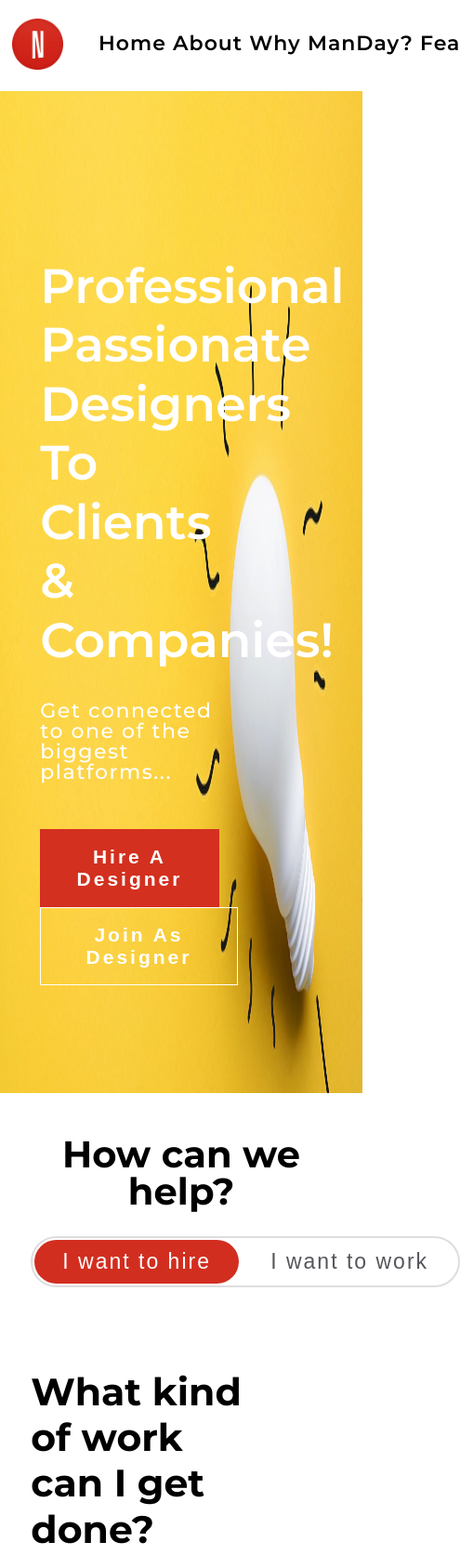
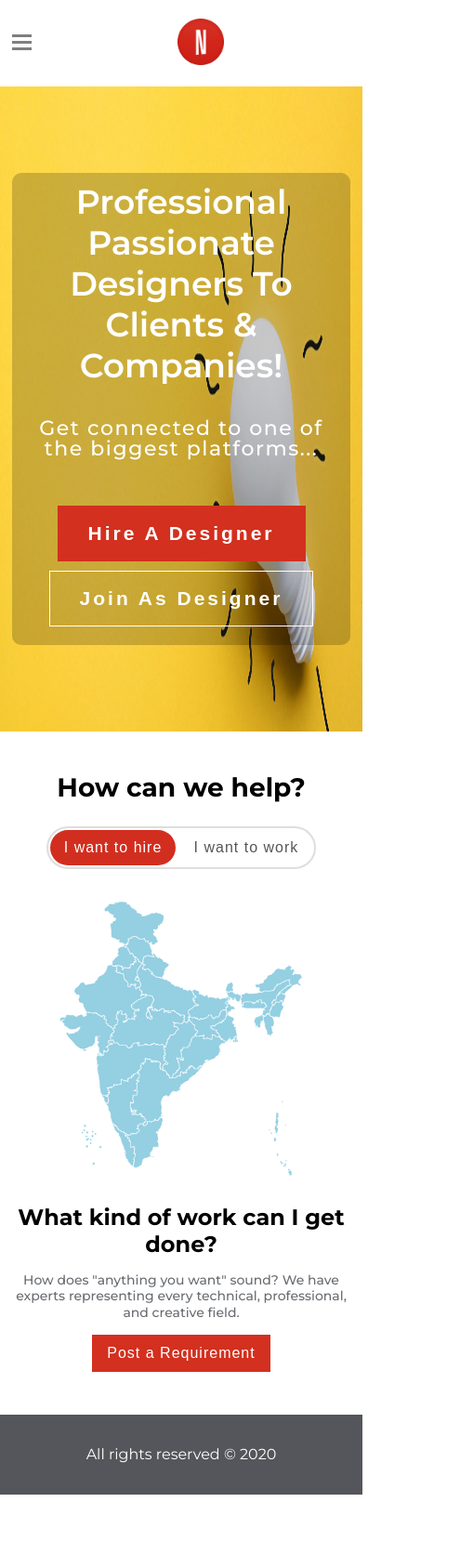
Before and after one commit to arksohail/Web2Net, a plain HTML site: page index.html in a window 390 px wide. Shown: the top 1673 px of the page at 93% size, 495 px wide, since content can reach past the window. After the commit the page ends 1608 px from the top, so only its background shows below. Drawn offline with Linux system fonts and the light colour scheme.

Commit message:
CSS: Added Media Queries Stylings for Large, Medium, and Small Devices

```diff
--- a/assets/css/style.css
+++ b/assets/css/style.css
@@ -392,3 +392,124 @@ footer p {
 	background: #55565b;
 	color: #fff;
 }
+
+/* 6 Media Queries Stylings
+	 ========================================================================== */
+
+/* Large devices (laptops/desktops, 1024px and down)  */
+
+@media only screen and (max-width: 1024px) {
+	.hamburger {
+		display: block;
+	}
+	nav {
+		margin-left: 0;
+		min-width: 320px;
+		position: absolute;
+		left: -320px;
+		top: 90px;
+		min-height: calc(100vh - 90px);
+		height: 100%;
+		background: #fff;
+	}
+	.nav-open {
+		left: 0;
+	}
+	.main-navigation {
+		display: block;
+	}
+	.main-navigation li {
+		padding: 15px 30px;
+	}
+	.banner .wrapper {
+		padding: 186px 0 93px;
+	}
+	.banner .content {
+		width: 100%;
+		padding: 10px;
+		border-radius: 10px;
+		text-align: center;
+		background: rgba(0, 0, 0, 0.2);
+	}
+	.banner h2 {
+		font-size: 36px;
+	}
+	.banner p {
+		font-size: 22px;
+	}
+	.cta-holder button {
+		margin: 10px 0;
+	}
+	.cta-holder .cta-red {
+		margin: 0;
+	}
+	.left-content, .right-content {
+		flex: 0 1 50%;
+		margin: 0;
+	}
+	footer {
+		padding: 0;
+	}
+}
+
+/* Medium devices (portrait tablets, 768px and down) */
+
+@media only screen and (max-width: 768px) {
+	.work .wrapper {
+		padding: 46px 0;
+	}
+	.work h2 {
+		font-size: 28px;
+	}
+	.work h3 {
+		font-size: 24px;
+	}
+	.work p {
+		margin-top: 15px;
+		font-size: 14px;
+	}
+	.tablinks, .left-content button {
+		padding: 10px 15px;
+		font-size: 16px;
+		letter-spacing: 1px;
+	}
+	.tabcontent {
+		flex-direction: column;
+		align-items: center;
+	}
+	.left-content, .right-content {
+		flex: 0 1 100%;
+		margin: 0;
+		text-align: center;
+	}
+	.left-content {
+		order: 1;
+	}
+	.left-content h3 {
+		margin: 0;
+	}
+	.left-content button {
+		margin-top: 15px;
+	}
+}
+
+/* Small devices (landscape/portrait phone, 568px and up) */
+
+@media only screen and (max-width: 568px) {
+	.right-header {
+		position: fixed;
+		bottom: 15px;
+		left: -320px;
+		z-index: 6;
+	}
+	.secondary-navigation {
+		flex-direction: column;
+		align-items: flex-start;
+	}
+	.secondary-navigation a {
+		padding: 15px 0;
+	}
+	.right-header.nav-open {
+		left: 30px;
+	}
+}
```
